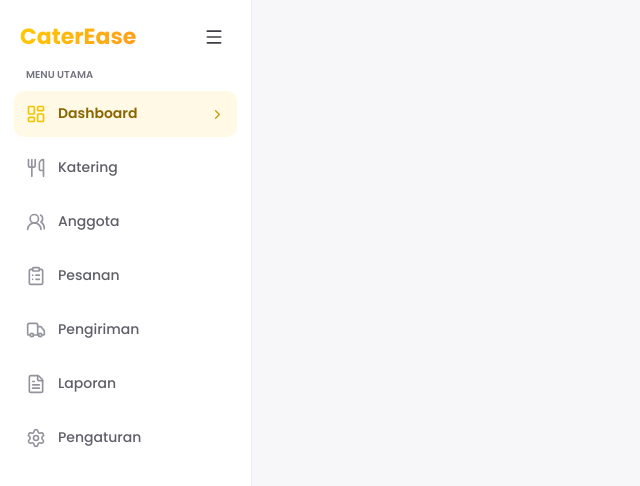
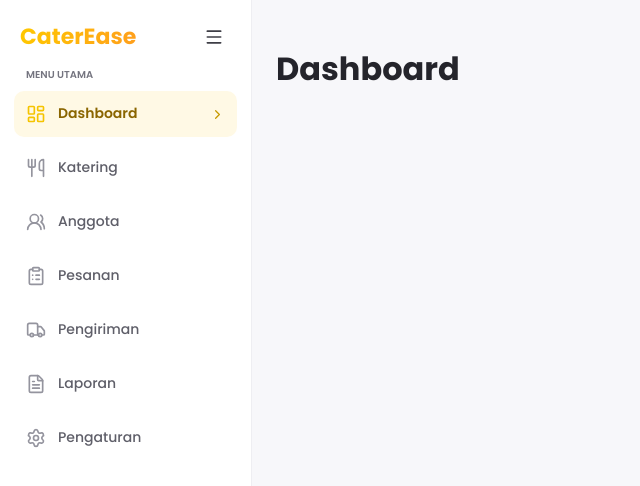
Before and after one commit to Pratama-Raka/CaterEase, a React (Vite) app: page / in a window 1280 px wide. Shown: the top 486 px of the page, without its empty margins (0-640 px from the left). Built offline with nearby package versions, Linux system fonts and the light colour scheme.

Commit message:
menyesuain jsx dan css halaman paket catering

```diff
--- a/src/App.css
+++ b/src/App.css
@@ -1,9 +1,22 @@
+.app {
+  display: flex;
+  min-height: 100vh;
+  width: 100%;
+}
+
+.app-main {
+  flex: 1;
+  min-width: 0;
+  padding: 24px;
+}
+
 @media (max-width: 768px) {
   .app {
     flex-direction: column;
   }
 
-  .app__main {
+  .app-main {
     min-height: 0;
+    padding: 16px;
   }
 }
--- a/src/App.jsx
+++ b/src/App.jsx
@@ -1,13 +1,51 @@
-import Sidebar from './components/Sidebar'
-import './App.css'
+import { useState } from 'react';
+import Sidebar from './components/Sidebar';
+import PaketCatering from './pages/PaketCatering';
+import './App.css';
 
 function App() {
+  const [activePage, setActivePage] = useState('dashboard');
+
+  function renderPage() {
+    switch (activePage) {
+      case 'katering':
+        return <PaketCatering />;
+
+      case 'dashboard':
+        return <h1>Dashboard</h1>;
+
+      case 'anggota':
+        return <h1>Anggota</h1>;
+
+      case 'pesanan':
+        return <h1>Pesanan</h1>;
+
+      case 'pengiriman':
+        return <h1>Pengiriman</h1>;
+
+      case 'laporan':
+        return <h1>Laporan</h1>;
+
+      case 'pengaturan':
+        return <h1>Pengaturan</h1>;
+
+      default:
+        return <h1>Dashboard</h1>;
+    }
+  }
+
   return (
     <div className="app">
-      <Sidebar />
-      <main className="app-main" aria-label="Konten dashboard" />
+      <Sidebar
+        activeItem={activePage}
+        onSelectItem={setActivePage}
+      />
+
+      <main className="app-main" aria-label="Konten dashboard">
+        {renderPage()}
+      </main>
     </div>
-  )
+  );
 }
 
-export default App
+export default App;
--- a/src/components/Sidebar.jsx
+++ b/src/components/Sidebar.jsx
@@ -12,7 +12,7 @@ import {
   UsersRound,
 } from "lucide-react";
 
-function Sidebar() {
+function Sidebar({activeItem, onSelectItem}) {
   const NAV_ITEMS = [
     { id: "dashboard", label: "Dashboard", icon: LayoutDashboard },
     { id: "katering", label: "Katering", icon: Utensils },
@@ -22,15 +22,18 @@ function Sidebar() {
     { id: "laporan", label: "Laporan", icon: FileText },
     { id: "pengaturan", label: "Pengaturan", icon: Settings },
   ];
-  const [activeItem, setActiveItem] = useState("dashboard");
+
   const [isCollapsed, setIsCollapsed] = useState(
     () => window.matchMedia("(max-width: 768px)").matches,
   );
 
-  function selectItem(id) {
-    setActiveItem(id);
-    if (window.matchMedia("(max-width: 768px)").matches) setIsCollapsed(true);
+function selectItem(id) {
+  onSelectItem(id);
+
+  if (window.matchMedia("(max-width: 768px)").matches) {
+    setIsCollapsed(true);
   }
+}
 
   return (
     <aside className={`navbar${isCollapsed ? " navbar-collapsed" : ""}`}>
@@ -39,7 +42,7 @@ function Sidebar() {
           className="navbar-brand"
           href="#dashboard"
           aria-label="Cater Ease"
-          onClick={() => setActiveItem("dashboard")}
+          onClick={() => onSelectItem("dashboard")}
         >
           <span className="navbar-brand-full">CaterEase</span>
           <span className="navbar-brand-mark" aria-hidden="true">
```
